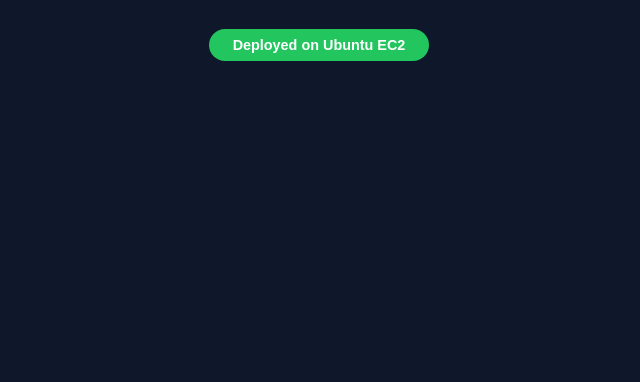
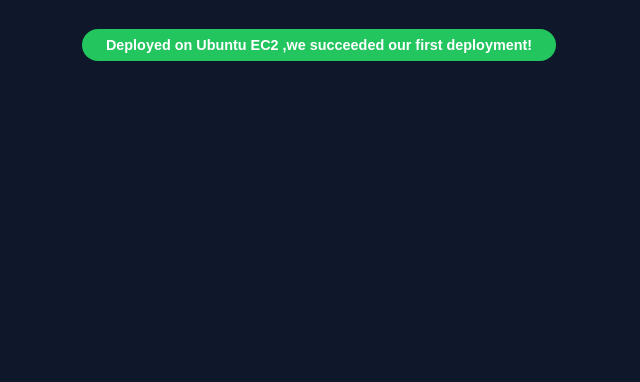
Before and after one commit to mamadoukebe19/ci-cd-lab, a plain HTML site: page index.html in a window 1280 px wide. Shown: the part 418-800 px from the top of the page, without its empty margins (321-961 px from the left). Drawn offline with Linux system fonts and the light colour scheme.

Commit message:
second commit

```diff
--- a/index.html
+++ b/index.html
@@ -10,7 +10,7 @@
   <div class="container">
     <h1>🚀 Hello from CI/CD!</h1>
     <p>This app was deployed automatically with <strong>GitHub Actions</strong>.</p>
-    <div class="badge">Deployed on Ubuntu EC2</div>
+    <div class="badge">Deployed on Ubuntu EC2 ,we succeeded our first deployment!</div>
   </div>
 </body>
 </html>
```
